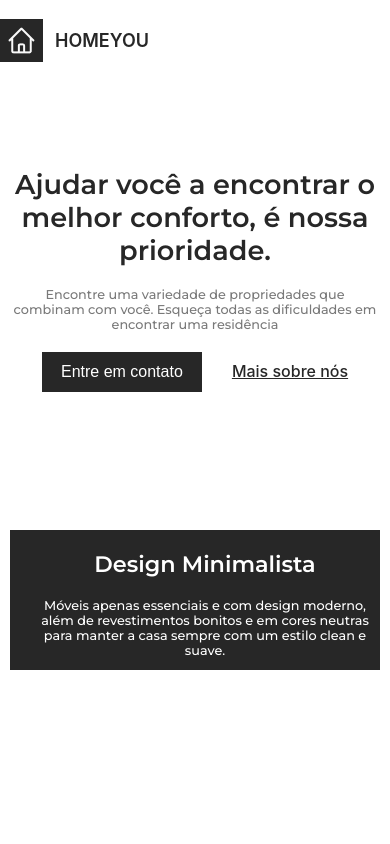
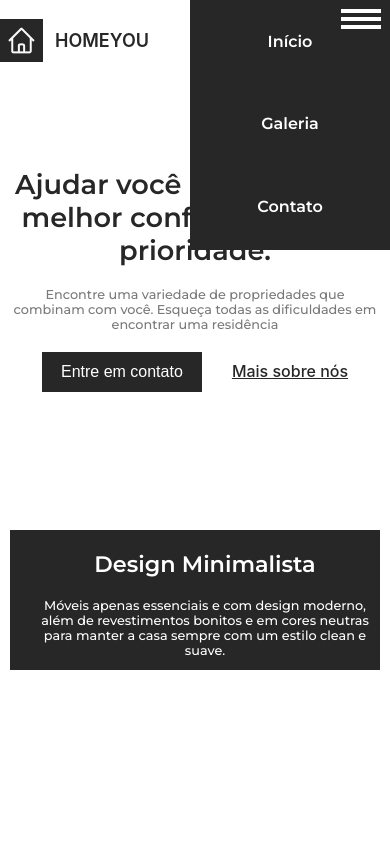
Before and after one commit to NormaN5001/HomeYou, a React (Create React App) app: page / in a window 390 px wide. Shown: the top 844 px of the page. Built offline with nearby package versions, Linux system fonts and the light colour scheme.

Commit message:
Update - Header-Responsive2

```diff
--- a/src/components/footer/Styles.js
+++ b/src/components/footer/Styles.js
@@ -35,6 +35,7 @@ export const Products = styled.div`
   }
   @media(max-width: 350px){
     width: 250px;
+    text-align: center;
   }
 `
 export const MoreInfo = styled.div`
@@ -48,8 +49,9 @@ export const MoreInfo = styled.div`
     margin-left: 10px;
   }
   @media(max-width: 350px){
-    margin: 30px 0 0 53px;
+    margin: 50px 0 0 53px;
     width: 250px;
+    text-align: center;
   }
 `
 export const Networks = styled.div`
@@ -68,8 +70,9 @@ export const Networks = styled.div`
     margin-left: 55px;
   }
   @media(max-width: 350px){
-    margin: 30px 0 0 53px;
+    margin: 50px 0 0 53px;
     width: 250px;
+    text-align: center;
   }
 `
 export const List = styled.ul`
--- a/src/components/header/Header.js
+++ b/src/components/header/Header.js
@@ -25,6 +25,13 @@ export default function Header(){
             </ul>
           </S.Navegation>
 
+          <S.MenuHamburguer>
+            <div></div>
+            <div></div>
+            <div></div>
+          </S.MenuHamburguer>
+          <Menu/>
+
           <S.Icons>
             <img src={UserImg} alt="Ícone de um coração"/>
             <img src={HearthImg} alt="Ícone de um coração"/>
--- a/src/components/header/Styles.js
+++ b/src/components/header/Styles.js
@@ -72,3 +72,19 @@ export const Icons = styled.div`
     cursor: pointer;
   }
 `
+export const MenuHamburguer = styled.div`
+  position: absolute;
+  right: 5px;
+  top: 5px;
+  display: none;
+  z-index: 2;
+  div{
+    margin: 4px;
+    background-color: #FFF;
+    height: 4px;
+    width: 40px;
+  }
+  @media(max-width: 768px){
+    display: block;
+  }
+`
--- a/src/components/header/menuMobile/Menu.js
+++ b/src/components/header/menuMobile/Menu.js
@@ -6,7 +6,11 @@ export default function Menu(){
   return(
     <>
       <S.Menu>
-
+        <ul>
+          <li>Início</li>
+          <li>Galeria</li>
+          <li>Contato</li>
+        </ul>
       </S.Menu>
     </>
   )
--- a/src/components/header/menuMobile/Styles.js
+++ b/src/components/header/menuMobile/Styles.js
@@ -1,5 +1,28 @@
 import styled from 'styled-components'
 
 export const Menu = styled.section`
+  background-color: #272727;
+  position: absolute;
+  right: 0;
+  top: 0;
+  display: none;
+  ul{
+  	list-style: none;
+  	width: 200px;
+  	height: 250px;
+  }
+  li{
+  	width: 100%;
+  	height: 33%;
+  	display: flex;
+  	justify-content: center;
+  	align-items: center;
 
+  	font-weight: 600;
+  	font-family: 'Montserrat', sans-serif;
+  	color: #FFF;
+  }
+  @media(max-width: 768px){
+    display: block;
+  }
 `
--- a/src/components/main/gallery/Styles.js
+++ b/src/components/main/gallery/Styles.js
@@ -69,4 +69,8 @@ export const ImageGallery = styled.img`
     height: 380px;
     width: 365px;
   }
+    @media(max-width: 376px){
+    width: 300px;
+    height: 330px;
+  }
 `
```
Also changed, not shown: 1 other file (tests, documents, lock files or other folders).
